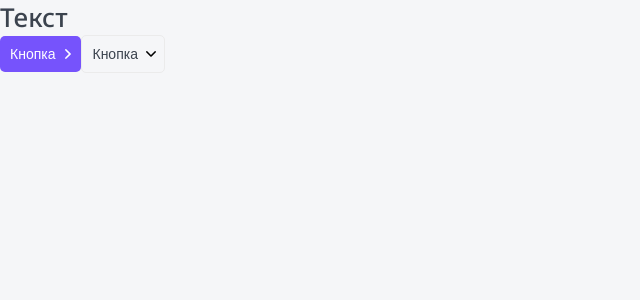
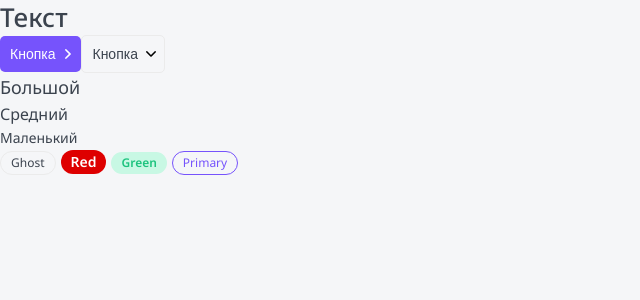
Before and after one commit to AidaChernyavskaya/top-app, a Next.js app: page / in a window 1280 px wide. Shown: the top 300 px of the page, without its empty margins (0-640 px from the left). Built offline with nearby package versions, Linux system fonts and the light colour scheme.

Commit message:
Ptag and Tag components are added

```diff
--- /dev/null
+++ b/components/Ptag/Ptag.module.css
@@ -0,0 +1,19 @@
+.p {
+	margin: 0;
+	font-weight: 400;
+}
+
+.s {
+	font-size: 14px;
+	line-height: 24px;
+}
+
+.m {
+	font-size: 16px;
+	line-height: 24px;
+}
+
+.l {
+	font-size: 18px;
+	line-height: 29px;
+}
--- /dev/null
+++ b/components/Ptag/Ptag.props.ts
@@ -0,0 +1,6 @@
+import {DetailedHTMLProps, HTMLAttributes, ReactNode} from "react";
+
+export interface PtagProps extends DetailedHTMLProps<HTMLAttributes<HTMLParagraphElement>, HTMLParagraphElement>{
+    children: ReactNode;
+    size?: 's' | 'm' | 'l';
+}
--- /dev/null
+++ b/components/Ptag/Ptag.tsx
@@ -0,0 +1,19 @@
+import styles from "./Ptag.module.css";
+import cn from "classnames";
+import {PtagProps} from "./Ptag.props";
+
+
+export const Ptag = ({children, size = 'm', className, ...props}: PtagProps): JSX.Element => {
+    return (
+        <p
+            className={cn(styles.p, className, {
+                [styles.s]: size == 's',
+                [styles.m]: size == 'm',
+                [styles.l]: size == 'l',
+            })}
+            {...props}
+        >
+            {children}
+        </p>
+    );
+}
--- /dev/null
+++ b/components/Tag/Tag.module.css
@@ -0,0 +1,46 @@
+.tag {
+	display: inline-block;
+	box-sizing: border-box;
+	margin-right: 5px;
+	border-radius: 20px;
+}
+
+.s {
+	padding: 5px 10px;
+	font-size: 12px;
+	line-height: 12px;
+}
+
+.m {
+	padding: 5px 10px;
+	font-size: 14px;
+	line-height: 14px;
+}
+
+.ghost {
+	border: 1px solid var(--grey-light);
+}
+
+.red {
+	background: #DE0000;
+	color: var(--white);
+	font-weight: 600;
+}
+
+.grey {
+	background: #B3C0D9;
+	color: var(--white);
+	font-weight: 600;
+}
+
+.green {
+	background: var(--green-light);
+	color: var(--green);
+	font-weight: 600;
+}
+
+.primary {
+	border: 1px solid var(--primary);
+	background: none;
+	color: var(--primary);
+}
--- /dev/null
+++ b/components/Tag/Tag.tsx
@@ -0,0 +1,22 @@
+import styles from "./Tag.module.css";
+import cn from "classnames";
+import {TagProps} from "./Tag.props";
+
+
+export const Tag = ({children, size = 's', color = 'ghost', href, className, ...props}: TagProps): JSX.Element => {
+    return (
+        <div
+            className={cn(styles.tag, className, styles[color], {
+                [styles.s]: size == 's',
+                [styles.m]: size == 'm'
+            })}
+            {...props}
+        >
+            {
+                href
+                    ? <a href={href}>{children}</a>
+                    : <>{children}</>
+            }
+        </div>
+    );
+}
--- a/components/index.ts
+++ b/components/index.ts
@@ -1,2 +1,4 @@
 export * from './Htag/Htag';
 export * from './Button/Button';
+export * from './Ptag/Ptag';
+export * from './Tag/Tag';
--- a/pages/index.tsx
+++ b/pages/index.tsx
@@ -1,13 +1,20 @@
 import React from 'react';
-import {Button, Htag} from '../components';
+import {Button, Htag, Ptag, Tag} from '../components';
 
 
 export default function Home(): JSX.Element {
   return (
     <>
-      <Htag tag = 'h1'>Текст</Htag>
-      <Button appearance={'primary'} arrow={'right'}>Кнопка</Button>
-      <Button appearance={'ghost'} arrow={'down'}>Кнопка</Button>
+        <Htag tag = 'h1'>Текст</Htag>
+        <Button appearance={'primary'} arrow={'right'}>Кнопка</Button>
+        <Button appearance={'ghost'} arrow={'down'}>Кнопка</Button>
+        <Ptag size={'l'}>Большой</Ptag>
+        <Ptag>Средний</Ptag>
+        <Ptag size={'s'}>Маленький</Ptag>
+        <Tag size={'s'}>Ghost</Tag>
+        <Tag size={'m'} color={'red'}>Red</Tag>
+        <Tag size={'s'} color={'green'}>Green</Tag>
+        <Tag size={'s'} color={'primary'}>Primary</Tag>
     </>
   );
 }
```
Also changed, not shown: components/Tag/Tag.props.ts (added, +8 -0 lines).
